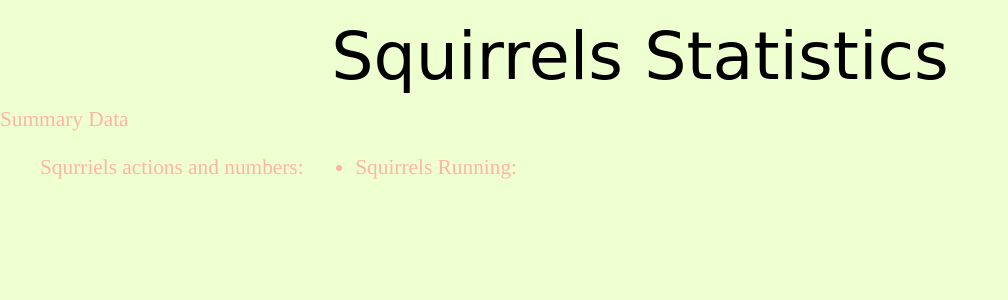
After one commit to Jennifer-Zh/squirrel-project, a Django app: template squirrel/templates/stats.html in a window 1280 px wide. The commit adds this page. Shown: the top 300 px of the page, without its empty margins (0-1008 px from the left). Run offline with Django 3.2, Linux system fonts and the light colour scheme; the template is opened without the code that fills it, so the values that code supplies are empty; some libraries are stand-ins or nearby versions.

Commit message:
with an error on stats

```diff
--- a/squirrel/templates/index.html
+++ b/squirrel/templates/index.html
@@ -31,7 +31,7 @@
   <h1 class="strong mt-3 text-center">Squirrels in Central Park</h1>
   <div class="nav-scroller py-1 mb-2">
    <nav class="nav d-flex justify-content-between">
-      <a class="p-2 text-muted" href="/stats/">Statistics</a >
+      <a class="p-2 text-muted" href="/sightings/stats/">Statistics</a >
       <a class="p-2 text-muted" href="/map/">Squirrels Map</a >
       <a class="p-2 text-muted" href="/sightings/">Unique  Squirrels</a >
       <a class="p-2 text-muted" href="/sightings/add/">Add new Squirrel</a >
--- /dev/null
+++ b/squirrel/templates/stats.html
@@ -0,0 +1,38 @@
+<!doctype html>
+<html>
+
+<head>
+  <title>Central Park Squirrels Statistics</title>
+  <link rel="stylesheet" href="https://stackpath.bootstrapcdn.com/bootstrap/4.3.1/css/bootstrap.min.css"
+    integrity="sha384-ggOyR0iXCbMQv3Xipma34MD+dH/1fQ784/j6cY/iJTQUOhcWr7x9JvoRxT2MZw1T" crossorigin="anonymous">
+
+  <style type="text/css">
+    h1 {
+      color: Black;
+      font-size: 50pt;
+      font-family: Comic Sans MS;
+    }
+
+    body {
+      color: #FFB5A5;
+      font-size: 16pt;
+      font-family: times;
+      background: #EEFFD0;
+    }
+
+    ul {
+      columns: 4;
+    }
+  </style>
+
+</head>
+
+<body>
+  <h1 class="strong mt-3 text-center">Squirrels Statistics</h1>
+       <p>Summary Data</p>
+            <ul>Squrriels actions and numbers:
+		    <li>Squirrels Running:</li>
+             </ul>
+</body>
+
+</html>
--- a/squirrel/urls.py
+++ b/squirrel/urls.py
@@ -10,5 +10,5 @@ urlpatterns = [
     path('sightings/', views.sighting),
     path('sightings/add/', views.sighting_add,name='add'),
     path('sightings/<unique_id>/', views.sighting_update, name='update'),
-    path('sightings/stats/', views.general_stats, name='stats),
+    path('sightings/stats/', views.stats, name='stats'),
 ]
--- a/squirrel/views.py
+++ b/squirrel/views.py
@@ -53,8 +53,10 @@ def sighting_add(request):
 
 def stats(request):
     squirrels = Squirrel.objects.all()
+    running= Squirrel.objects.filter(Running='TRUE').count()
+    chasing=Squirrel.objects.filter(Chasing='TRUE').count()
     context = {
-           'Squirrels Running'=Squirrel.objects.filter(running=True).count()
-           'Squirrels Chasing'= Squirrel.objects.filter(Chasing=True).count()
+            'Squirrels Running' : running,
+            'Squirrels Chasing': chasing,
            }
     return render(request, 'stats.html', context)
```
